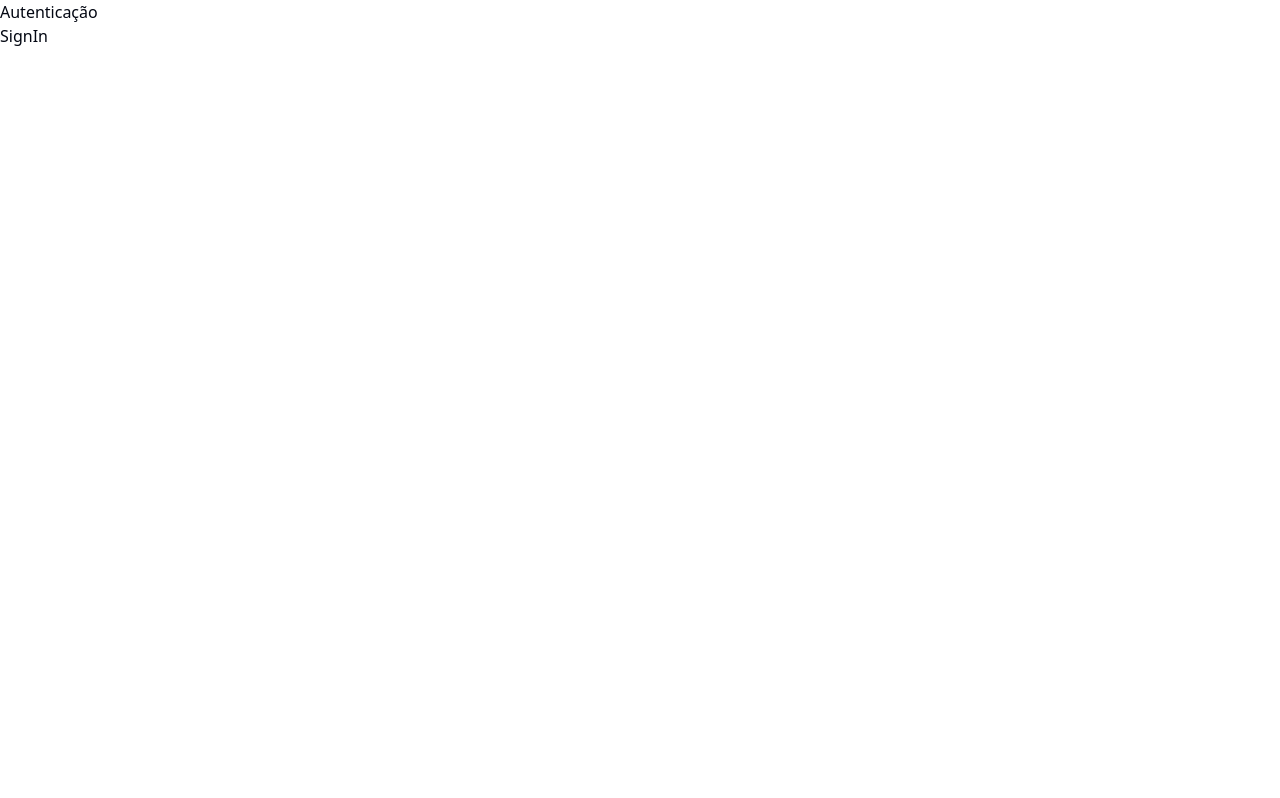
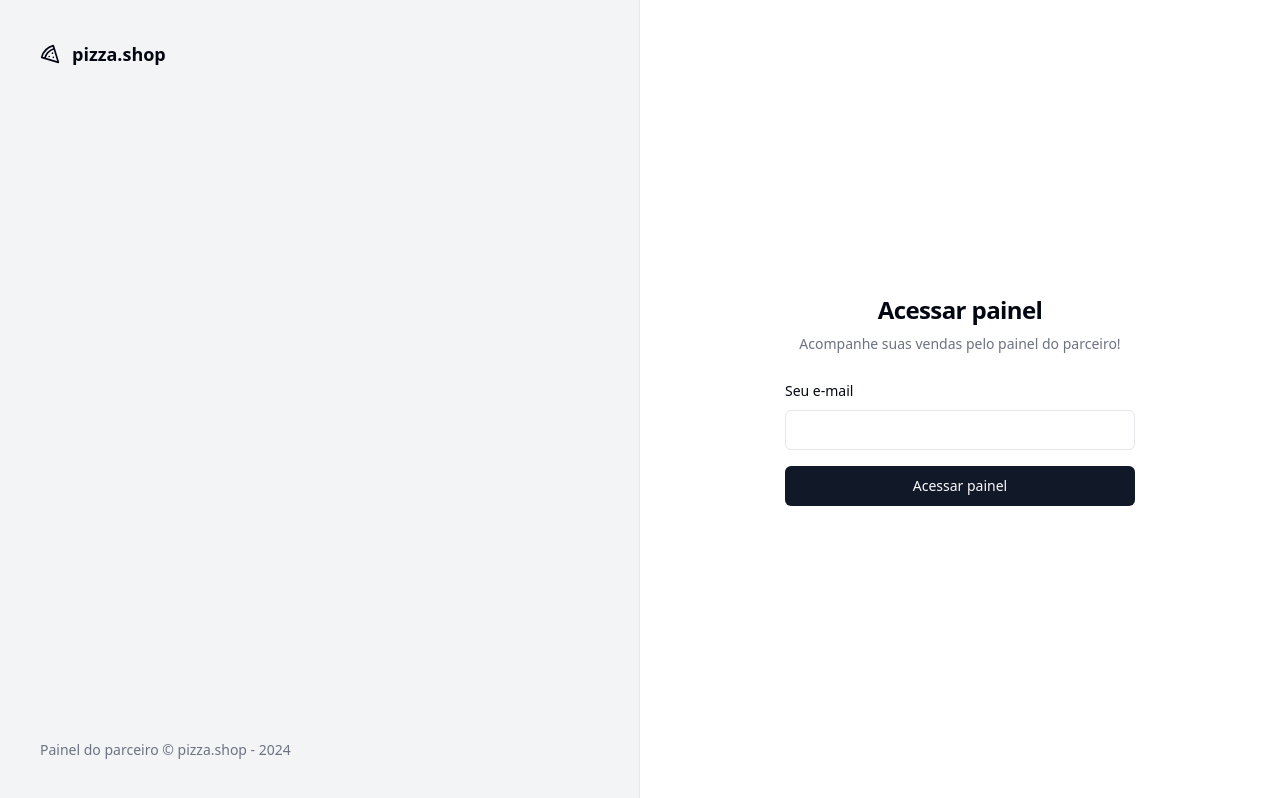
Before and after one commit to h3zord/pizza-shop, a React (Vite) app: page /sign-in in a window 1280 px wide. Built offline with nearby package versions, Linux system fonts and the light colour scheme.

Commit message:
feat: adding auth layout and sigin page

```diff
--- a/package.json
+++ b/package.json
@@ -10,6 +10,7 @@
     "preview": "vite preview"
   },
   "dependencies": {
+    "@radix-ui/react-label": "^2.0.2",
     "@radix-ui/react-slot": "^1.0.2",
     "class-variance-authority": "^0.7.0",
     "clsx": "^2.1.1",
@@ -18,7 +19,9 @@
     "match-sorter": "^6.3.4",
     "react": "^18.2.0",
     "react-dom": "^18.2.0",
+    "react-helmet-async": "^2.0.5",
     "react-router-dom": "^6.23.1",
+    "shadcn-ui": "^0.8.0",
     "sort-by": "^1.2.0",
     "tailwind-merge": "^2.3.0",
     "tailwindcss-animate": "^1.0.7"
--- a/src/App.tsx
+++ b/src/App.tsx
@@ -1,9 +1,16 @@
 import './global.css'
 
+import { Helmet, HelmetProvider } from 'react-helmet-async'
 import { RouterProvider } from 'react-router-dom'
 
 import { router } from './routes'
 
 export function App() {
-  return <RouterProvider router={router} />
+  return (
+    <HelmetProvider>
+      <Helmet titleTemplate="%s | pizza.shop" />
+
+      <RouterProvider router={router} />
+    </HelmetProvider>
+  )
 }
--- /dev/null
+++ b/src/components/ui/input.tsx
@@ -0,0 +1,25 @@
+import * as React from 'react'
+
+import { cn } from '@/lib/utils'
+
+export interface InputProps
+  extends React.InputHTMLAttributes<HTMLInputElement> {}
+
+const Input = React.forwardRef<HTMLInputElement, InputProps>(
+  ({ className, type, ...props }, ref) => {
+    return (
+      <input
+        type={type}
+        className={cn(
+          'flex h-10 w-full rounded-md border border-input bg-background px-3 py-2 text-sm ring-offset-background file:border-0 file:bg-transparent file:text-sm file:font-medium placeholder:text-muted-foreground focus-visible:outline-none focus-visible:ring-2 focus-visible:ring-ring focus-visible:ring-offset-2 disabled:cursor-not-allowed disabled:opacity-50',
+          className,
+        )}
+        ref={ref}
+        {...props}
+      />
+    )
+  },
+)
+Input.displayName = 'Input'
+
+export { Input }
--- /dev/null
+++ b/src/components/ui/label.tsx
@@ -0,0 +1,24 @@
+import * as LabelPrimitive from '@radix-ui/react-label'
+import { cva, type VariantProps } from 'class-variance-authority'
+import * as React from 'react'
+
+import { cn } from '@/lib/utils'
+
+const labelVariants = cva(
+  'text-sm font-medium leading-none peer-disabled:cursor-not-allowed peer-disabled:opacity-70',
+)
+
+const Label = React.forwardRef<
+  React.ElementRef<typeof LabelPrimitive.Root>,
+  React.ComponentPropsWithoutRef<typeof LabelPrimitive.Root> &
+    VariantProps<typeof labelVariants>
+>(({ className, ...props }, ref) => (
+  <LabelPrimitive.Root
+    ref={ref}
+    className={cn(labelVariants(), className)}
+    {...props}
+  />
+))
+Label.displayName = LabelPrimitive.Root.displayName
+
+export { Label }
--- a/src/pages/_layout/auth.tsx
+++ b/src/pages/_layout/auth.tsx
@@ -1,11 +1,21 @@
+import { Pizza } from 'lucide-react'
 import { Outlet } from 'react-router-dom'
 
 export function AuthLayout() {
   return (
-    <div>
-      <h1>Autenticação</h1>
+    <div className="grid min-h-screen grid-cols-2">
+      <div className="flex h-full flex-col justify-between border-r border-foreground/5 bg-muted p-10 text-muted-foreground">
+        <div className="flex items-center gap-3 text-lg text-foreground">
+          <Pizza className="h-5 w-5" />
+          <span className="font-semibold">pizza.shop</span>
+        </div>
 
-      <div>
+        <footer className="text-sm">
+          Painel do parceiro &copy; pizza.shop - {new Date().getFullYear()}
+        </footer>
+      </div>
+
+      <div className="flex flex-col items-center justify-center">
         <Outlet />
       </div>
     </div>
--- a/src/pages/app/dashboard.tsx
+++ b/src/pages/app/dashboard.tsx
@@ -1,3 +1,10 @@
+import { Helmet } from 'react-helmet-async'
+
 export function Dashboard() {
-  return <h1>Dashboard</h1>
+  return (
+    <>
+      <Helmet title="Dashboard" />
+      <h1>Dashboard</h1>
+    </>
+  )
 }
--- a/src/pages/auth/sign-in.tsx
+++ b/src/pages/auth/sign-in.tsx
@@ -1,3 +1,37 @@
+import { Helmet } from 'react-helmet-async'
+
+import { Button } from '@/components/ui/button'
+import { Input } from '@/components/ui/input'
+import { Label } from '@/components/ui/label'
+
 export function SignIn() {
-  return <h1>SignIn</h1>
+  return (
+    <>
+      <Helmet title="Login" />
+
+      <div className="p-8">
+        <div className="flex w-[350px] flex-col justify-center gap-6">
+          <div className="flex flex-col gap-2 text-center">
+            <h1 className="text-2xl font-semibold tracking-tight">
+              Acessar painel
+            </h1>
+            <p className="text-sm text-muted-foreground">
+              Acompanhe suas vendas pelo painel do parceiro!
+            </p>
+          </div>
+
+          <form className="space-y-4">
+            <div className="space-y-2">
+              <Label htmlFor="email">Seu e-mail</Label>
+              <Input id="email" type="email" />
+            </div>
+
+            <Button className="w-full" type="submit">
+              Acessar painel
+            </Button>
+          </form>
+        </div>
+      </div>
+    </>
+  )
 }
```
Also changed, not shown: 1 other file (tests, documents, lock files or other folders).
